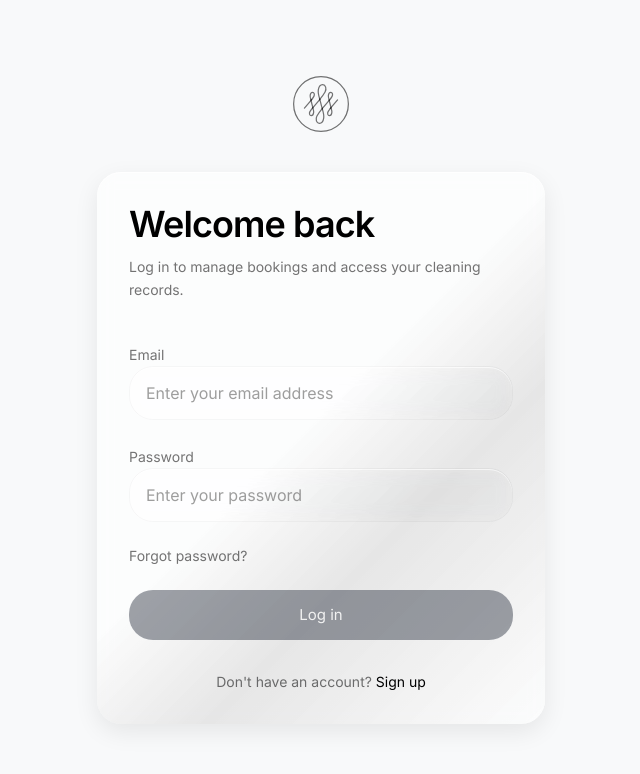
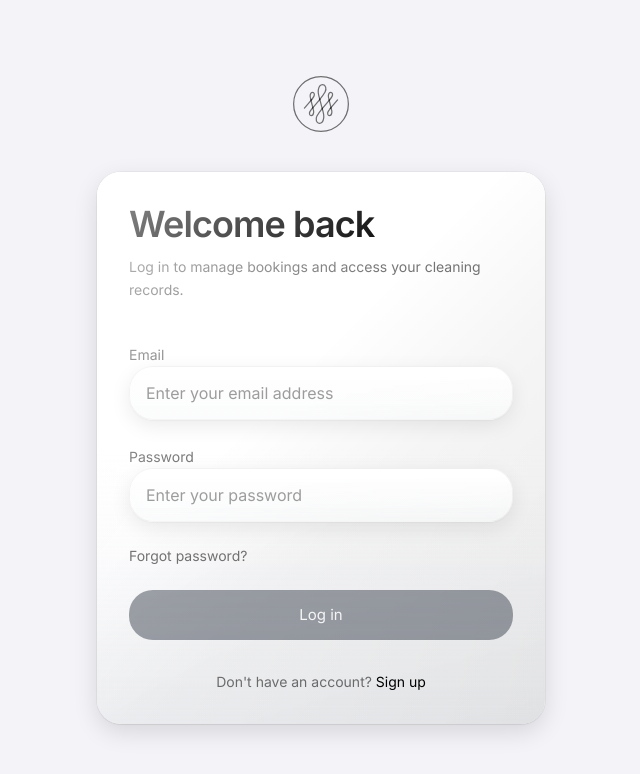
Before and after one commit to 3S-Clean/3s-clean-app, a Next.js app: page /en/login in a window 1280 px wide. Shown: the top 774 px of the page, without its empty margins (319-959 px from the left). Built offline with nearby package versions, Linux system fonts and the light colour scheme; no server answers.

Commit message:
feat: new de-en-auth

```diff
--- a/app/globals.css
+++ b/app/globals.css
@@ -5,7 +5,7 @@
 }
 
 :root {
-    --background: #f8f9fa;
+    --background: #F4F4F8;
     --foreground: #111111;
     --primary: #111111;
     --primary-text: #ffffff;
--- a/components/ui/card/CardFrame.ts
+++ b/components/ui/card/CardFrame.ts
@@ -1,29 +1,40 @@
 export const CARD_FRAME_BASE = [
     "relative overflow-hidden",
     "rounded-3xl",
-    "bg-[var(--card)] backdrop-blur-sm",
+    "backdrop-blur-sm",
     "text-gray-900",
 
-    // Light: 50% pure, then gentle shade, then stronger same shade
+    // Light: gradient background mirroring dark approach
+    "bg-gradient-to-b from-white via-white to-gray-100/80",
+
+    // Light: diagonal sheen overlay
     "before:pointer-events-none before:absolute before:inset-0 before:content-['']",
     "before:opacity-100",
-    "before:[background:linear-gradient(135deg,rgba(0,0,0,0)_0%,rgba(0,0,0,0)_46%,rgba(0,0,0,0.09)_66%,rgba(0,0,0,0)_100%)]",
+    "before:[background:linear-gradient(135deg,rgba(255,255,255,0.6)_0%,rgba(255,255,255,0)_40%,rgba(0,0,0,0.04)_60%,rgba(0,0,0,0.08)_100%)]",
     "dark:before:opacity-0",
 
-    // Light: subtle inner highlight + outer depth
-    "[box-shadow:inset_0_1px_0_rgba(255,255,255,0.70),0_8px_24px_rgba(0,0,0,0.08)]",
-    // Dark
+    // Light: layered shadow with hairline border
+    "[box-shadow:inset_0_1px_0_rgba(255,255,255,0.90),0_1px_2px_rgba(0,0,0,0.06),0_8px_24px_rgba(0,0,0,0.12),0_0_0_1px_rgba(0,0,0,0.04)]",
+
+    // Dark (unchanged)
     "dark:bg-gradient-to-br dark:from-[var(--card)]/85 dark:via-[var(--card)]/70 dark:to-black/30",
     "dark:backdrop-blur-sm dark:text-white",
     "dark:[box-shadow:inset_0_1px_0_rgba(255,255,255,0.10),0_12px_34px_rgba(0,0,0,0.48)]",
 ].join(" ");
+
 export const AUTH_CARD_BASE = [
     "relative overflow-hidden",
     "rounded-3xl",
-    "bg-[var(--card)] backdrop-blur-sm",
+    "backdrop-blur-sm",
     "text-[color:var(--text)]",
-    "border border-black/3 dark:border-white/8",
-    "[box-shadow:inset_0_1px_0_rgba(255,255,255,0.60)]",
+
+    // Light
+    "bg-gradient-to-b from-white to-gray-50/60",
+    "border border-black/[0.04] dark:border-white/8",
+    "[box-shadow:inset_0_1px_0_rgba(255,255,255,0.80),0_1px_2px_rgba(0,0,0,0.04),0_6px_20px_rgba(0,0,0,0.08)]",
+
+    // Dark
+    "dark:bg-[var(--card)]",
     "dark:[box-shadow:inset_0_1px_0_rgba(255,255,255,0.08)]",
 ].join(" ");
 
@@ -43,22 +54,24 @@
     "cursor-pointer select-none",
     "bg-transparent shadow-none",
 
-    // Light hover (only on hover-capable devices)
-    "[@media(hover:hover)]:hover:bg-gradient-to-br [@media(hover:hover)]:hover:from-white [@media(hover:hover)]:hover:via-white [@media(hover:hover)]:hover:to-gray-50/50",
+    // Light hover
+    "[@media(hover:hover)]:hover:bg-gradient-to-b [@media(hover:hover)]:hover:from-white [@media(hover:hover)]:hover:via-white [@media(hover:hover)]:hover:to-gray-100/80",
     "[@media(hover:hover)]:hover:text-gray-900",
-    "[@media(hover:hover)]:hover:shadow-[0_8px_24px_rgba(0,0,0,0.08)]",
+    "[@media(hover:hover)]:hover:shadow-[inset_0_1px_0_rgba(255,255,255,0.90),0_1px_2px_rgba(0,0,0,0.06),0_8px_24px_rgba(0,0,0,0.12),0_0_0_1px_rgba(0,0,0,0.04)]",
     "[@media(hover:hover)]:hover:-translate-y-1",
 
-    // Dark hover (no white wash)
+    // Dark hover (unchanged)
     "[@media(hover:hover)]:dark:hover:bg-gradient-to-br [@media(hover:hover)]:dark:hover:from-[var(--card)]/85 [@media(hover:hover)]:dark:hover:via-[var(--card)]/70 [@media(hover:hover)]:dark:hover:to-black/30",
     "[@media(hover:hover)]:dark:hover:backdrop-blur-sm [@media(hover:hover)]:dark:hover:text-white",
     "[@media(hover:hover)]:dark:hover:shadow-[0_12px_34px_rgba(0,0,0,0.48)]",
 
-    // Active (tap/click) feedback
-    "active:bg-gradient-to-br active:from-white active:via-white active:to-gray-50/50",
+    // Active light
+    "active:bg-gradient-to-b active:from-white active:via-white active:to-gray-100/80",
     "active:text-gray-900",
-    "active:shadow-[0_8px_24px_rgba(0,0,0,0.08)]",
+    "active:shadow-[inset_0_1px_0_rgba(255,255,255,0.90),0_1px_2px_rgba(0,0,0,0.06),0_8px_24px_rgba(0,0,0,0.12)]",
     "active:scale-[0.99]",
+
+    // Active dark (unchanged)
     "dark:active:bg-[var(--card)]/70 dark:active:backdrop-blur-sm dark:active:text-white",
     "dark:active:shadow-[0_12px_34px_rgba(0,0,0,0.48)]",
 
@@ -66,8 +79,6 @@
     "motion-reduce:transition-none motion-reduce:hover:transform-none",
 ].join(" ");
 
-// For non-clickable cards (Contact-style): base only, no cursor
 export const CARD_FRAME_STATIC = CARD_FRAME_BASE;
 
-// For clickable cards: base + interactive + hover lift
 export const CARD_FRAME_ACTION = [CARD_FRAME_BASE, CARD_FRAME_INTERACTIVE, CARD_FRAME_HOVER_LIFT].join(" ");
```
Also changed, not shown: messages/de.json (+17 -17 lines).
